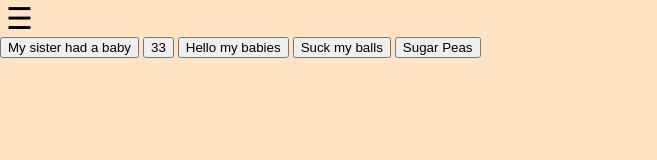
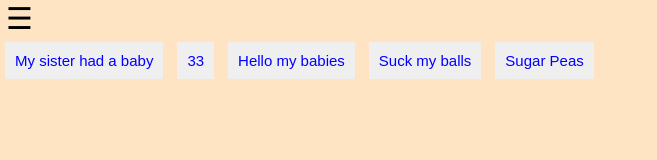
Before and after one commit to Hugabull/Mylo-web-page, a plain HTML site: page stims.html in a window 1280 px wide. Shown: the whole page, without its empty margins (0-657 px from the left). Drawn offline with Linux system fonts and the light colour scheme.

Commit message:
changed sounds board style

```diff
--- a/Assets/css/style.css
+++ b/Assets/css/style.css
@@ -114,3 +114,15 @@ body{
 .gameList a:hover{
     color: rgb(255, 121, 226);
 }
+
+.board button{
+    border: none;
+    color: blue;
+    font-size: 15px;
+    padding: 10px;
+    margin: 5px;
+}
+
+.board button:hover{
+    cursor: pointer;
+}
```
